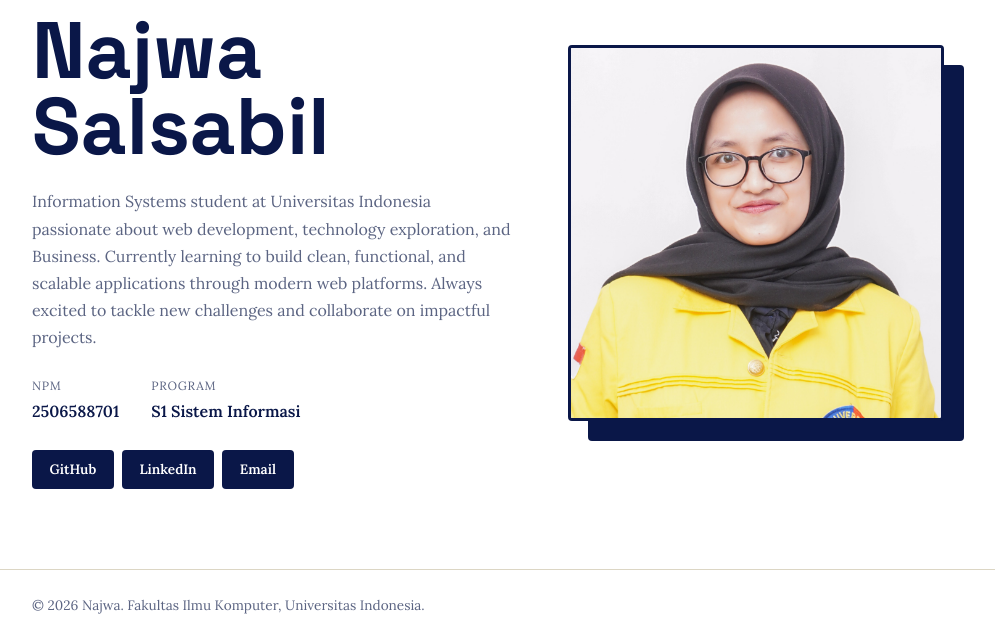
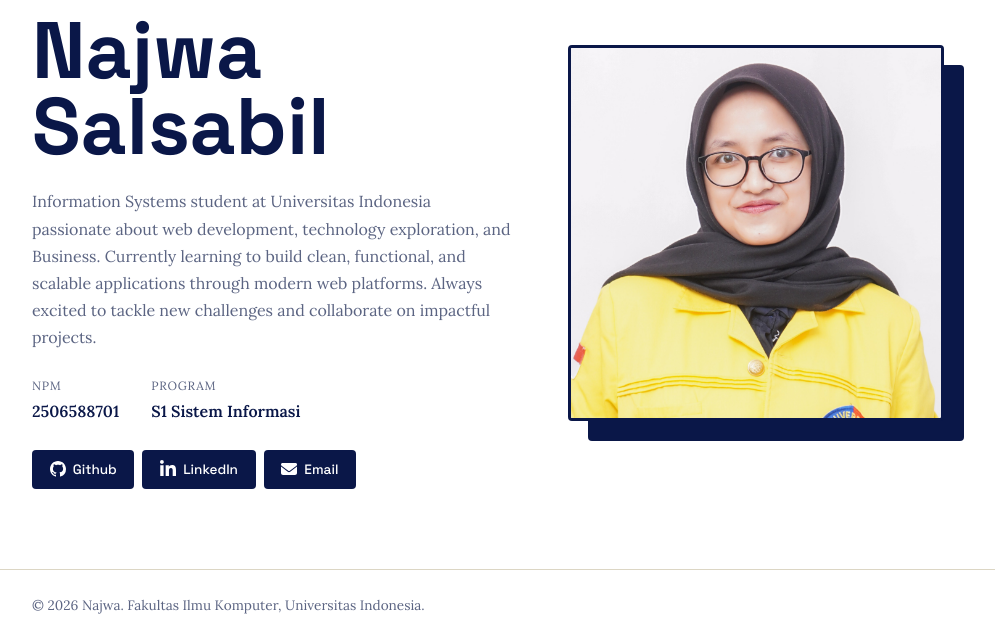
Before and after one commit to najwa-salsabil/myportofolio, a Django app: page / in a window 1280 px wide. Shown: the part 171-812 px from the top of the page, without its empty margins (152-1147 px from the left). Run offline with Django 5.2, Linux system fonts and the light colour scheme.

Commit message:
Add icons to social links

```diff
--- a/static/css/style.css
+++ b/static/css/style.css
@@ -128,9 +128,12 @@ h1, h2, h3, .brand {
 }
 
 .social-link {
-    display: inline-block;
+    display: inline-flex;
+    align-items: center;
+    gap: 0.45rem;
+    font-family: "Space Grotesk", -apple-system, sans-serif;
     font-size: 0.85rem;
-    font-weight: 600;
+    font-weight: 500;
     text-decoration: none;
     color: var(--paper);
     background-color: var(--ink);
@@ -140,7 +143,14 @@ h1, h2, h3, .brand {
 }
 
 .social-link:hover {
-    background-color: var(--accent);
+    background-color: var(--ink-soft);
+}
+
+.social-icon {
+    width: 16px;
+    height: auto;
+    fill: currentColor;
+    flex-shrink: 0;
 }
 
 .hero-photo {
--- a/templates/index.html
+++ b/templates/index.html
@@ -43,9 +43,18 @@
                         </div>
                     </dl>
                     <div class="social-links">
-                        <a href="https://github.com/najwa-salsabil" class="social-link">GitHub</a>
-                        <a href="https://linkedin.com/in/najwa-salsabil-833a40350/" class="social-link">LinkedIn</a>
-                        <a href="mailto:njwaa.sls07@gmail.com" class="social-link">Email</a>
+                        <a href="https://github.com/najwa-salsabil" class="social-link">
+                            <svg class="social-icon" viewBox="0 0 16 16" aria-hidden="true"><path d="M8 0C3.58 0 0 3.58 0 8c0 3.54 2.29 6.53 5.47 7.59.4.07.55-.17.55-.38 0-.19-.01-.82-.01-1.49-2.01.37-2.53-.49-2.69-.94-.09-.23-.48-.94-.82-1.13-.28-.15-.68-.52-.01-.53.63-.01 1.08.58 1.23.82.72 1.21 1.87.87 2.33.66.07-.52.28-.87.51-1.07-1.78-.2-3.64-.89-3.64-3.95 0-.87.31-1.59.82-2.15-.08-.2-.36-1.02.08-2.12 0 0 .67-.21 2.2.82.64-.18 1.32-.27 2-.27.68 0 1.36.09 2 .27 1.53-1.04 2.2-.82 2.2-.82.44 1.1.16 1.92.08 2.12.51.56.82 1.27.82 2.15 0 3.07-1.87 3.75-3.65 3.95.29.25.54.73.54 1.48 0 1.07-.01 1.93-.01 2.2 0 .21.15.46.55.38A8.01 8.01 0 0 0 16 8c0-4.42-3.58-8-8-8Z"/></svg>
+                            <span>Github</span>
+                        </a>
+                        <a href="https://linkedin.com/in/najwa-salsabil-833a40350/" class="social-link">
+                            <svg class="social-icon" viewBox="0 0 448 512" aria-hidden="true"><path d="M100.28 448H7.4V148.9h92.88zM53.79 108.1C24.09 108.1 0 83.5 0 53.8a53.79 53.79 0 1 1 107.58 0c0 29.7-24.1 54.3-53.79 54.3zM447.9 448h-92.68V302.4c0-34.7-.7-79.2-48.29-79.2-48.29 0-55.69 37.7-55.69 76.7V448h-92.78V148.9h89.08v40.8h1.3c12.4-23.5 42.69-48.3 87.88-48.3 94 0 111.28 61.9 111.28 142.3V448z"/></svg>
+                            <span>LinkedIn</span>
+                        </a>
+                        <a href="mailto:njwaa.sls07@gmail.com" class="social-link">
+                            <svg class="social-icon" viewBox="0 0 512 512" aria-hidden="true"><path d="M48 64C21.5 64 0 85.5 0 112c0 15.1 7.1 29.3 19.2 38.4l224 168c8.5 6.4 20.3 6.4 28.8 0l224-168c12.1-9.1 19.2-23.3 19.2-38.4c0-26.5-21.5-48-48-48H48zM0 176V384c0 35.3 28.7 64 64 64H448c35.3 0 64-28.7 64-64V176L294.4 344c-11.3 8.5-25.4 12.8-38.4 12.8s-27.1-4.3-38.4-12.8L0 176z"/></svg>
+                            <span>Email</span>
+                        </a>
                     </div>
                 </div>
             </div>
```
